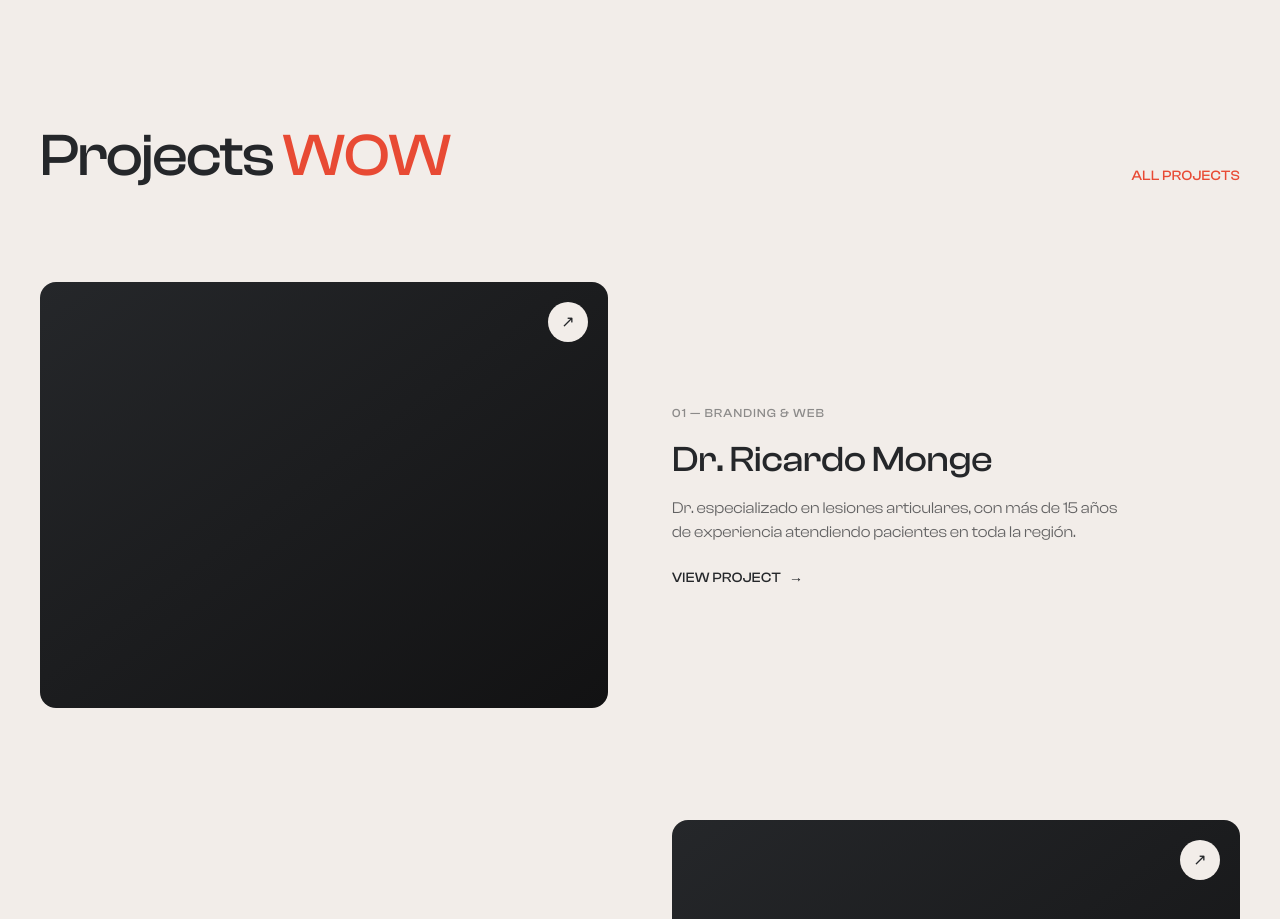
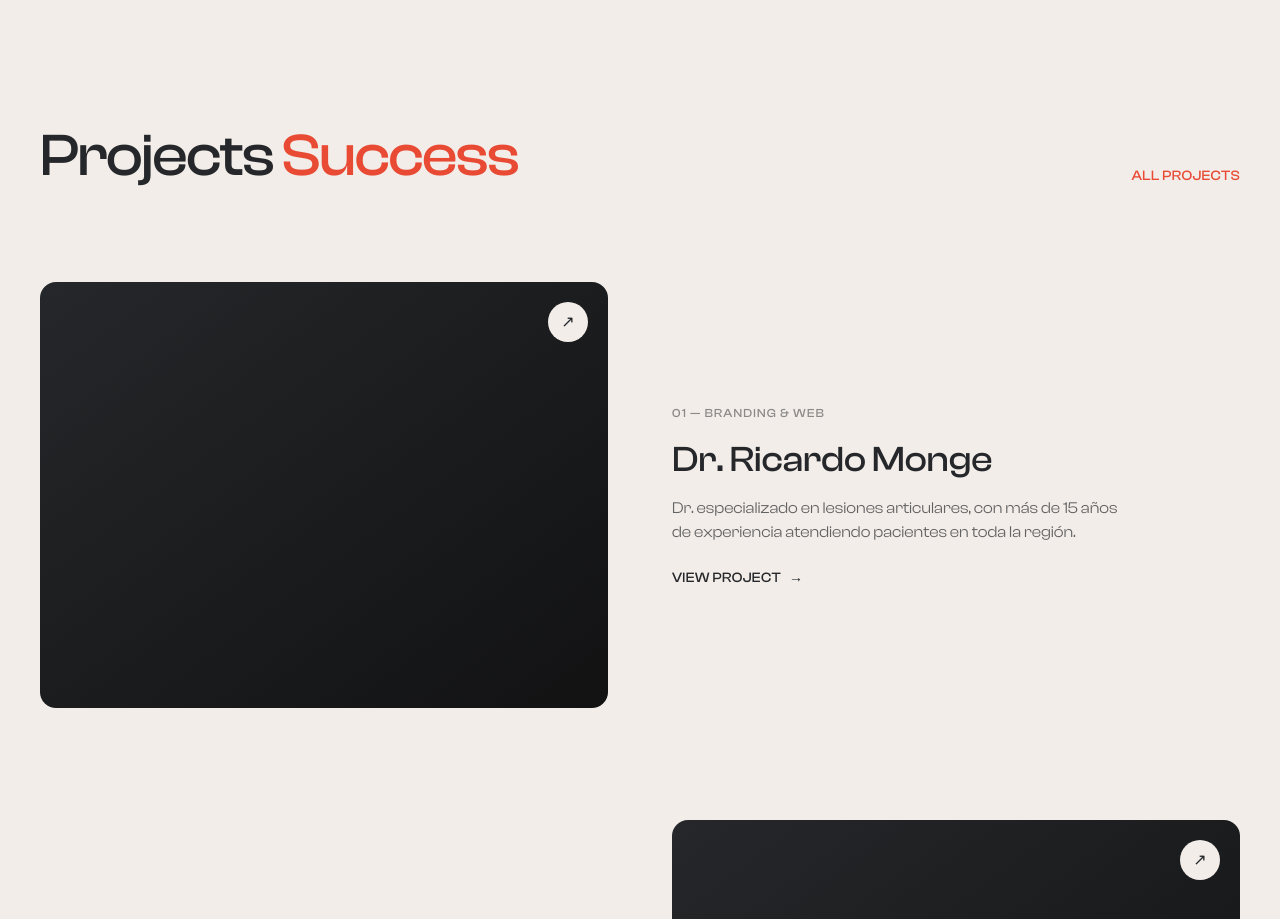
Before and after one commit to e-commetrics/Ecommetrica, a Next.js app: page / in a window 1280 px wide. Shown: the part 820-1739 px from the top of the page. Built offline with nearby package versions, Linux system fonts and the light colour scheme.

Commit message:
Rename Projects WOW section to Projects Success

```diff
--- a/src/components/SelectWork.tsx
+++ b/src/components/SelectWork.tsx
@@ -8,7 +8,7 @@ export default function SelectWork() {
       <Reveal className="flex items-end justify-between gap-6">
         <h2 className="font-display text-4xl font-medium tracking-tight text-ecom-dark sm:text-6xl">
           Projects{" "}
-          <span className="text-ecom-orange">WOW</span>
+          <span className="text-ecom-orange">Success</span>
         </h2>
         <Link
           href="/work"
```
